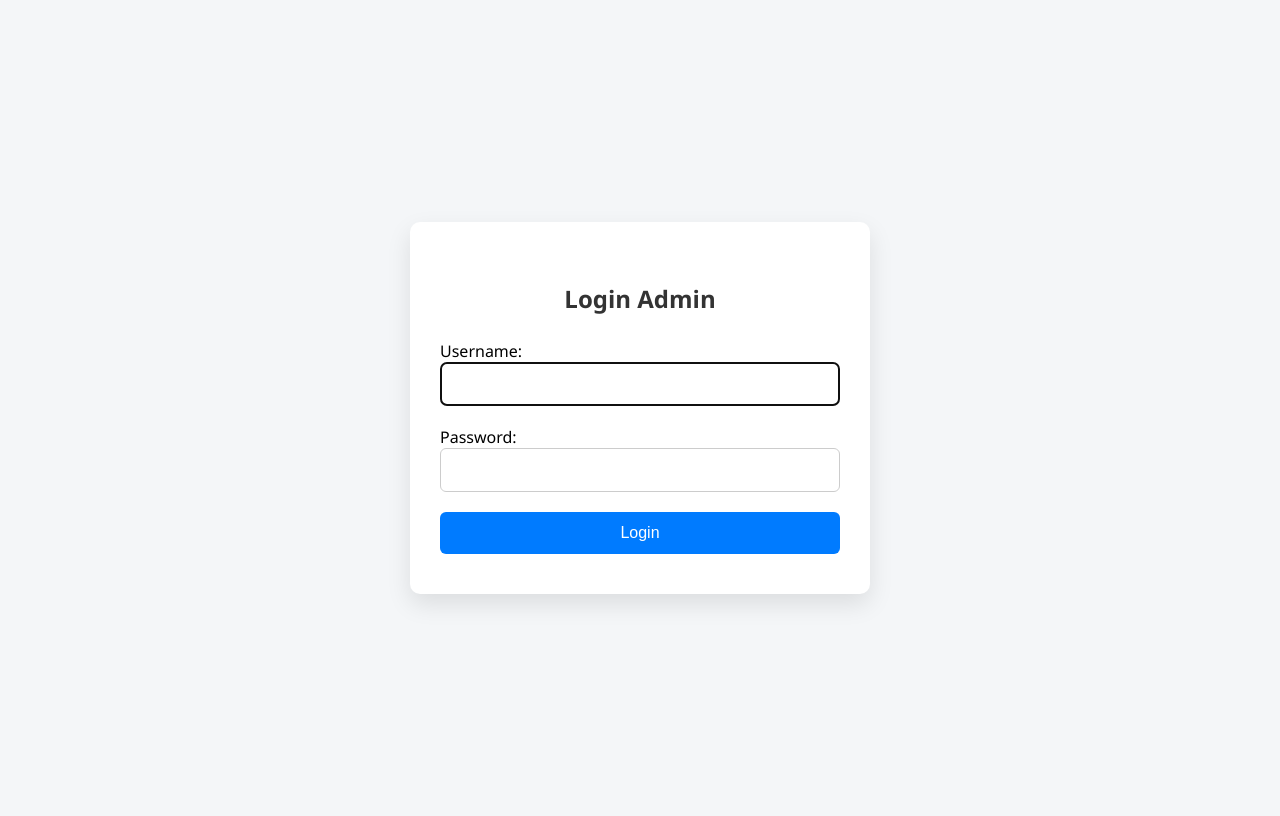
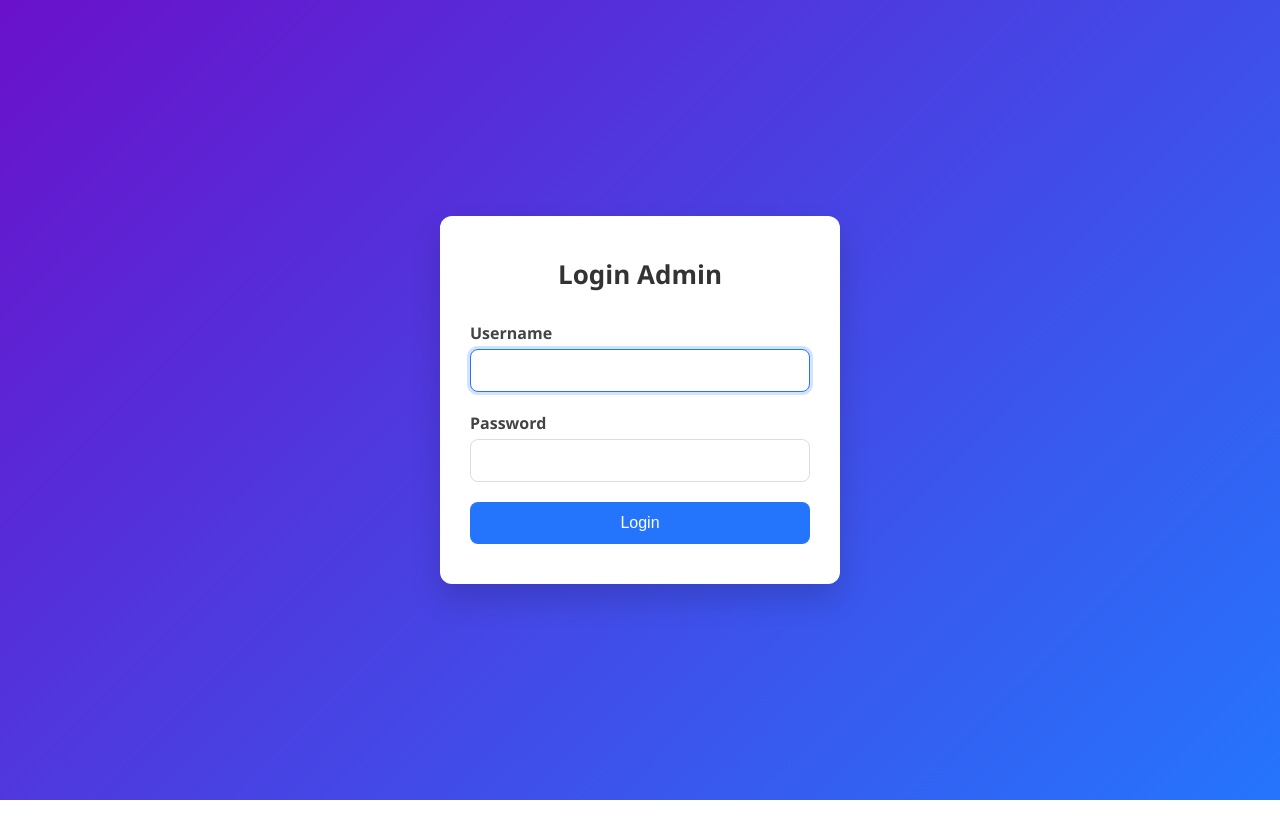
Before and after one commit to eyowh/Website-Ahe-Kelompok-8, a Django app: page /login/ in a window 1280 px wide. Run offline with Django 5.2, Linux system fonts and the light colour scheme; parts of the project's set-up code (start-up, migrations or seed data) failed here and were passed over.

Commit message:
Update Halaman Admin

```diff
--- a/profil/templates/profil/login.html
+++ b/profil/templates/profil/login.html
@@ -5,28 +5,41 @@
     <meta name="viewport" content="width=device-width, initial-scale=1.0">
     <title>Login Admin</title>
     <style>
+        * {
+            box-sizing: border-box;
+            margin: 0;
+            padding: 0;
+        }
+
         body {
-            background: #f4f6f8;
+            background: linear-gradient(135deg, #6a11cb, #2575fc);
             font-family: 'Segoe UI', Tahoma, Geneva, Verdana, sans-serif;
+            height: 100vh;
             display: flex;
+            justify-content: center;
             align-items: center;
-            justify-content: center;
-            height: 100vh;
         }
 
         .login-container {
-            background: #ffffff;
+            background-color: #fff;
             padding: 40px 30px;
-            border-radius: 10px;
-            box-shadow: 0 10px 25px rgba(0, 0, 0, 0.1);
+            border-radius: 12px;
+            box-shadow: 0 15px 30px rgba(0, 0, 0, 0.15);
+            max-width: 400px;
             width: 100%;
-            max-width: 400px;
+            animation: fadeIn 0.6s ease-in-out;
+        }
+
+        @keyframes fadeIn {
+            from { opacity: 0; transform: translateY(-10px); }
+            to { opacity: 1; transform: translateY(0); }
         }
 
         .login-container h2 {
             text-align: center;
-            margin-bottom: 25px;
+            margin-bottom: 30px;
             color: #333;
+            font-size: 26px;
         }
 
         form {
@@ -34,36 +47,53 @@
             flex-direction: column;
         }
 
+        label {
+            margin-bottom: 5px;
+            font-weight: 600;
+            color: #444;
+        }
+
         input[type="text"],
         input[type="password"] {
             padding: 12px 15px;
             margin-bottom: 20px;
-            border: 1px solid #ccc;
-            border-radius: 6px;
-            font-size: 16px;
+            border: 1px solid #ddd;
+            border-radius: 8px;
+            font-size: 15px;
+            transition: all 0.3s ease;
+        }
+
+        input[type="text"]:focus,
+        input[type="password"]:focus {
+            border-color: #2575fc;
+            box-shadow: 0 0 0 3px rgba(37, 117, 252, 0.2);
+            outline: none;
         }
 
         button {
-            background-color: #007bff;
+            background: #2575fc;
             color: #fff;
+            padding: 12px;
+            font-size: 16px;
             border: none;
-            padding: 12px;
-            border-radius: 6px;
-            font-size: 16px;
+            border-radius: 8px;
             cursor: pointer;
-            transition: background-color 0.3s;
+            transition: background 0.3s ease;
         }
 
         button:hover {
-            background-color: #0056b3;
+            background: #1a5fd0;
         }
 
         .error-message {
-            color: red;
+            background: #ffe5e5;
+            color: #d8000c;
+            border: 1px solid #f5c6cb;
+            padding: 10px;
+            border-radius: 6px;
             font-size: 14px;
             text-align: center;
-            margin-top: -10px;
-            margin-bottom: 20px;
+            margin-bottom: 15px;
         }
     </style>
 </head>
@@ -73,10 +103,11 @@
 
         <form method="post">
             {% csrf_token %}
-            {{ form.username.label_tag }}
+
+            <label for="{{ form.username.id_for_label }}">{{ form.username.label }}</label>
             {{ form.username }}
 
-            {{ form.password.label_tag }}
+            <label for="{{ form.password.id_for_label }}">{{ form.password.label }}</label>
             {{ form.password }}
 
             {% if form.errors %}
```
